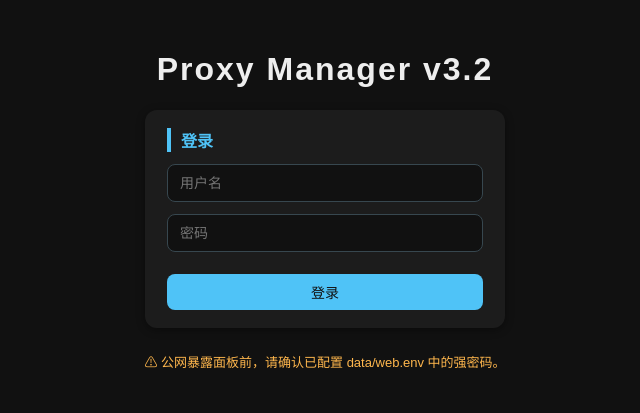
After one commit to l2208568163-sys/proxy-manager, a FastAPI app: template web/templates/login.html in a window 1280 px wide. The commit adds this page. Shown: the top 413 px of the page, without its empty margins (315-955 px from the left). Run offline with FastAPI, Linux system fonts and the light colour scheme; the template is opened without the code that fills it, so the values that code supplies are empty.

Commit message:
v3.2.1 Web 增强：登录认证、服务重启/日志、订阅复制、二维码；凭据改读 web.env+随机密码

```diff
--- a/web/app.py
+++ b/web/app.py
@@ -1,16 +1,19 @@
 #!/usr/bin/env python3
-"""Proxy Manager v3.2 Web 管理面板 (FastAPI)。
+"""Proxy Manager v3.2.1 Web 管理面板 (FastAPI)。
 
-读取项目 data/node.env，展示 Xray / Mihomo / AdGuardHome 运行状态与
-服务器资源占用。路径基于本文件位置自动推导，部署到 /root/proxy-manager
-或 /opt/proxy-manager 均可，无需硬编码。
+功能：登录认证、Xray/Mihomo/AdGuardHome 状态与资源监控、服务重启、日志查看、
+Clash 订阅一键复制、订阅二维码。路径基于本文件位置自动推导，部署位置无关。
 """
-from fastapi import FastAPI, Request
-from fastapi.responses import HTMLResponse
+from fastapi import FastAPI, Request, Form
+from fastapi.responses import HTMLResponse, RedirectResponse
 from fastapi.templating import Jinja2Templates
 import subprocess
 import psutil
 import os
+
+import auth
+import service
+import qrgen
 
 # BASE_DIR = 项目根目录（web/ 的上一级）
 BASE_DIR = os.path.dirname(os.path.dirname(os.path.abspath(__file__)))
@@ -22,7 +25,6 @@ templates = Jinja2Templates(directory=TEMPLATES_DIR)
 
 
 def service_status(name: str) -> str:
-    """返回 systemctl is-active 的原始状态（active/inactive/unknown...）。"""
     try:
         out = subprocess.check_output(
             ["systemctl", "is-active", name],
@@ -38,7 +40,6 @@ def status_label(state: str) -> str:
 
 
 def get_node() -> dict:
-    """解析 data/node.env（KEY=VALUE，忽略注释与空行）。"""
     data: dict = {}
     if os.path.exists(NODE_FILE):
         with open(NODE_FILE) as f:
@@ -67,13 +68,45 @@ def human(n: float) -> str:
     return f"{n:.1f} PB"
 
 
+# ------------------------- 认证路由 -------------------------
+@app.get("/login", response_class=HTMLResponse)
+async def login_page(request: Request):
+    if auth.check_auth(request):
+        return RedirectResponse("/")
+    return templates.TemplateResponse("login.html", {"request": request, "error": None})
+
+
+@app.post("/login")
+async def login_submit(request: Request, username: str = Form(...), password: str = Form(...)):
+    if auth.login(username, password):
+        token = auth.create_session()
+        resp = RedirectResponse("/", status_code=303)
+        resp.set_cookie("session", token, httponly=True, samesite="lax")
+        return resp
+    return templates.TemplateResponse("login.html", {"request": request, "error": "用户名或密码错误"}, status_code=401)
+
+
+@app.get("/logout")
+async def logout(request: Request):
+    token = request.cookies.get("session")
+    if token:
+        auth.destroy_session(token)
+    resp = RedirectResponse("/login", status_code=303)
+    resp.delete_cookie("session")
+    return resp
+
+
+# ------------------------- 受保护路由 -------------------------
 @app.get("/", response_class=HTMLResponse)
 async def index(request: Request):
+    if not auth.check_auth(request):
+        return RedirectResponse("/login", status_code=303)
     node = get_node()
     server = node.get("SERVER", "-")
     port = node.get("PORT", "-")
     clash = f"http://{server}/clash/config.yaml" if server != "-" else "-"
     sent, recv = net_stats()
+    qr = qrgen.data_uri(clash) if clash != "-" else None
     return templates.TemplateResponse(
         "index.html",
         {
@@ -88,5 +121,35 @@ async def index(request: Request):
             "memory": psutil.virtual_memory().percent,
             "net_recv": human(recv),
             "net_sent": human(sent),
+            "qr": qr,
         },
     )
+
+
+@app.get("/restart/{svc}")
+async def restart_service(svc: str, request: Request):
+    if not auth.check_auth(request):
+        return RedirectResponse("/login", status_code=303)
+    try:
+        service.restart(svc)
+    except ValueError as e:
+        return HTMLResponse(f"<pre>{e}</pre><br><a href='/'>返回</a>", status_code=400)
+    return RedirectResponse("/", status_code=303)
+
+
+@app.get("/logs/{svc}", response_class=HTMLResponse)
+async def logs(svc: str, request: Request):
+    if not auth.check_auth(request):
+        return RedirectResponse("/login", status_code=303)
+    try:
+        text = service.log(svc)
+    except ValueError as e:
+        return HTMLResponse(f"<pre>{e}</pre><br><a href='/'>返回</a>", status_code=400)
+    return f"""<!DOCTYPE html><html lang="zh-CN"><head><meta charset="utf-8">
+<title>日志 - {svc}</title>
+<link rel="stylesheet" href="/static/style.css"></head>
+<body><div class="box">
+<h1>日志：{svc}</h1>
+<pre class="log">{text}</pre>
+<p><a href="/restart/{svc}">重启 {svc}</a> &nbsp; <a href="/">返回</a></p>
+</div></body></html>"""
--- /dev/null
+++ b/web/auth.py
@@ -0,0 +1,61 @@
+#!/usr/bin/env python3
+"""Proxy Manager Web 登录认证。
+
+凭据从项目 data/web.env 读取（WEB_USER / WEB_PASS），不写死在代码里，
+避免随仓库泄露。若文件不存在，回退到 admin/admin123 并打警告（仅兜底，
+正式部署请由 webpanel.sh 生成随机密码的 web.env）。
+
+会话用随机令牌（非明文 "ok"），存于进程内集合，cookie 仅持有令牌。
+"""
+import os
+import secrets
+
+BASE_DIR = os.path.dirname(os.path.dirname(os.path.abspath(__file__)))
+WEB_ENV = os.path.join(BASE_DIR, "data", "web.env")
+
+# 进程内会话令牌集合（单进程 uvicorn 足够；多 worker 需换外部存储）
+SESSIONS = set()
+
+_FALLBACK_USER = "admin"
+_FALLBACK_PASS = "admin123"
+
+
+def load_creds():
+    user, pw = _FALLBACK_USER, _FALLBACK_PASS
+    if os.path.exists(WEB_ENV):
+        with open(WEB_ENV) as f:
+            for line in f:
+                line = line.strip()
+                if not line or line.startswith("#") or "=" not in line:
+                    continue
+                k, v = line.split("=", 1)
+                k, v = k.strip(), v.strip()
+                if k == "WEB_USER":
+                    user = v
+                elif k == "WEB_PASS":
+                    pw = v
+    else:
+        # 兜底仅在 web.env 缺失时生效，提醒用户尽快配置
+        print("[auth] 警告: data/web.env 不存在，正在使用默认账号 admin/admin123，请尽快配置随机密码。")
+    return user, pw
+
+
+def check_auth(request) -> bool:
+    token = request.cookies.get("session")
+    return bool(token) and token in SESSIONS
+
+
+def login(username: str, password: str) -> bool:
+    user, pw = load_creds()
+    # 常量时间比较，避免计时侧信道
+    return secrets.compare_digest(username, user) and secrets.compare_digest(password, pw)
+
+
+def create_session() -> str:
+    token = secrets.token_hex(16)
+    SESSIONS.add(token)
+    return token
+
+
+def destroy_session(token: str) -> None:
+    SESSIONS.discard(token)
--- a/web/requirements.txt
+++ b/web/requirements.txt
@@ -2,3 +2,4 @@ fastapi
 uvicorn
 jinja2
 psutil
+qrcode[pil]
--- /dev/null
+++ b/web/service.py
@@ -0,0 +1,40 @@
+#!/usr/bin/env python3
+"""服务控制：重启/停止/启动/查看日志。
+
+对所有服务名做白名单校验，防止通过 URL 路径越权操作任意 systemd 单元。
+"""
+import subprocess
+
+ALLOWED = {"xray", "mihomo", "AdGuardHome", "proxy-web"}
+
+
+def _guard(service: str) -> None:
+    if service not in ALLOWED:
+        raise ValueError(f"不允许操作的服务: {service}")
+
+
+def restart(service: str) -> None:
+    _guard(service)
+    subprocess.run(["systemctl", "restart", service], check=True)
+
+
+def stop(service: str) -> None:
+    _guard(service)
+    subprocess.run(["systemctl", "stop", service], check=True)
+
+
+def start(service: str) -> None:
+    _guard(service)
+    subprocess.run(["systemctl", "start", service], check=True)
+
+
+def log(service: str, lines: int = 50) -> str:
+    _guard(service)
+    try:
+        out = subprocess.check_output(
+            ["journalctl", "-u", service, "-n", str(lines), "--no-pager"],
+            stderr=subprocess.DEVNULL,
+        )
+        return out.decode(errors="replace")
+    except Exception as e:
+        return f"无法读取日志: {e}"
--- a/web/static/style.css
+++ b/web/static/style.css
@@ -18,6 +18,12 @@ h1 {
   letter-spacing: 2px;
   font-weight: 600;
 }
+
+.topbar {
+  text-align: right;
+  font-size: 13px;
+}
+.topbar a { color: #80d8ff; text-decoration: none; }
 
 .card {
   background: #1c1c1c;
@@ -41,7 +47,6 @@ h1 {
   margin: 8px 0;
   font-size: 15px;
 }
-
 .row span { color: #aaa; }
 .row b { font-weight: 600; }
 
@@ -51,9 +56,70 @@ h1 {
   font-size: 14px;
 }
 
+button {
+  margin-top: 10px;
+  background: #4fc3f7;
+  color: #111;
+  border: none;
+  padding: 8px 16px;
+  border-radius: 8px;
+  font-size: 14px;
+  cursor: pointer;
+}
+button:hover { background: #29b6f6; }
+
+.btn {
+  display: inline-block;
+  margin: 4px 8px 4px 0;
+  padding: 6px 14px;
+  background: #263238;
+  color: #80d8ff;
+  border: 1px solid #37474f;
+  border-radius: 8px;
+  text-decoration: none;
+  font-size: 14px;
+}
+.btn:hover { background: #37474f; }
+
+.qr {
+  display: block;
+  width: 220px;
+  height: 220px;
+  background: #fff;
+  padding: 8px;
+  border-radius: 8px;
+}
+.hint { color: #aaa; font-size: 13px; }
+
 .warn {
   text-align: center;
   color: #ffb74d;
   font-size: 13px;
   margin-top: 24px;
 }
+
+/* 登录页 */
+.login-card { max-width: 360px; margin: 18px auto; }
+.login-card form { display: flex; flex-direction: column; gap: 12px; }
+.login-card input {
+  padding: 10px 12px;
+  border-radius: 8px;
+  border: 1px solid #37474f;
+  background: #111;
+  color: #eee;
+  font-size: 14px;
+}
+.err { color: #ff8a80; font-size: 13px; }
+
+/* 日志页 */
+.log {
+  background: #000;
+  color: #b9f6ca;
+  padding: 14px;
+  border-radius: 8px;
+  max-height: 70vh;
+  overflow: auto;
+  white-space: pre-wrap;
+  word-break: break-all;
+  font-size: 13px;
+}
--- /dev/null
+++ b/web/templates/login.html
@@ -0,0 +1,24 @@
+<!DOCTYPE html>
+<html lang="zh-CN">
+<head>
+  <meta charset="utf-8">
+  <meta name="viewport" content="width=device-width, initial-scale=1">
+  <title>Proxy Manager 登录</title>
+  <link rel="stylesheet" href="/static/style.css">
+</head>
+<body>
+  <div class="box">
+    <h1>Proxy Manager v3.2</h1>
+    <div class="card login-card">
+      <h2>登录</h2>
+      {% if error %}<p class="err">{{ error }}</p>{% endif %}
+      <form method="post" action="/login">
+        <input name="username" placeholder="用户名" autocomplete="username">
+        <input name="password" type="password" placeholder="密码" autocomplete="current-password">
+        <button type="submit">登录</button>
+      </form>
+    </div>
+    <p class="warn">⚠ 公网暴露面板前，请确认已配置 data/web.env 中的强密码。</p>
+  </div>
+</body>
+</html>
```
Also changed, not shown: web/qrgen.py (added, +21 -0 lines), web/templates/index.html (+31 -2 lines), 3 other files.
